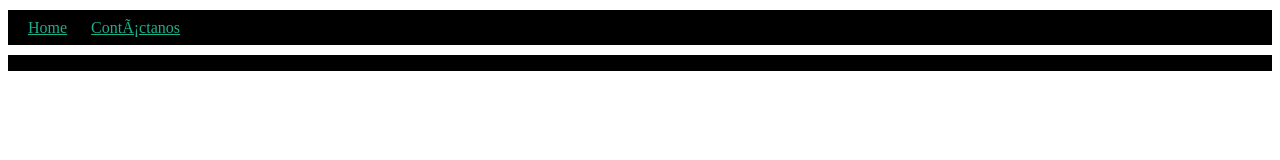
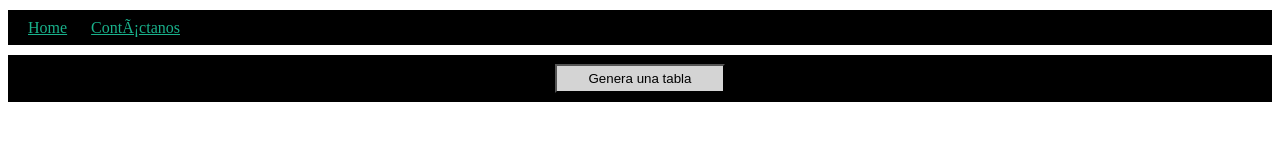
Before and after one commit to Jamuds/Work-Ya, a plain HTML site: page ofertas.html in a window 1280 px wide. Drawn offline with Linux system fonts and the light colour scheme.

Commit message:
iniciación de tablas de ofertas y creación de ofertas

```diff
--- a/Js/Index.js
+++ b/Js/Index.js
@@ -31,14 +31,10 @@ function guardarTamanoLetra(texto) {
     localStorage.setItem("tamanoLetra", texto)
     cambiarColorBorde(texto)
 }//
-
-
 function pintarFondo(color){
     var body = document.querySelector("body");
     body.style.backgroundColor = color
 }
-
-
 function boton(color) {
     colorBotones = color
     var botones = document.querySelectorAll("button");
@@ -50,7 +46,6 @@ function boton(color) {
 
       }
 }
-
 function cambiarColorLetra(colorLetra) {
     colorLetras = colorLetra
     var textos = document.getElementsByClassName("texto-class");
@@ -60,7 +55,6 @@ function cambiarColorLetra(colorLetra) {
         texto.style.color = colorLetra;
       }
 }
-
 function cambiarColorBorde(x) {
     colorBordes = x.value
     var textos = document.getElementsByClassName("img-class");
@@ -70,7 +64,6 @@ function cambiarColorBorde(x) {
         texto.style.borderColor = x.value;
       }
 }
-
 function cambiarTamanoLetra(tamanoLetra) {
     var textos = document.querySelectorAll("p");
     console.log(textos.length)
@@ -79,10 +72,28 @@ function cambiarTamanoLetra(tamanoLetra) {
         texto.style.fontSize = tamanoLetra + "px";
       }
 }
-
 function pageRegistrar() {
     var element = document.getElementById("main");
     element.innerHTML = "Contactanos.html"
 }
 
 //boton.className = 'texto-class';
+
+function genera_tabla() {
+    var body = document.getElementsByTagName("body")[0];
+    var tabla   = document.createElement("table");
+    var tblBody = document.createElement("tbody");
+    for (var i = 0; i < 4; i++) {
+        var hilera = document.createElement("tr");
+        for (var j = 0; j < 4; j++) {
+            var celda = document.createElement("td");
+            var textoCelda = document.createTextNode("Oferta "+i+", descripción "+j);
+            celda.appendChild(textoCelda);
+            hilera.appendChild(celda);
+    }
+    tblBody.appendChild(hilera);
+  }
+  tabla.appendChild(tblBody);
+  body.appendChild(tabla);
+  tabla.setAttribute("border", "2");
+}
--- a/ofertas.html
+++ b/ofertas.html
@@ -7,7 +7,7 @@
 
 </head>
 
-<body  >
+<body>
 
     <header>
 
@@ -27,6 +27,8 @@
 
         <div class="centro texto-class">
 
+            <input type="button" value="Genera una tabla" onclick="genera_tabla()">
+
         </div>
 
     </main>
```
Also changed, not shown: crearOferta.html (added, +20 -0 lines).
